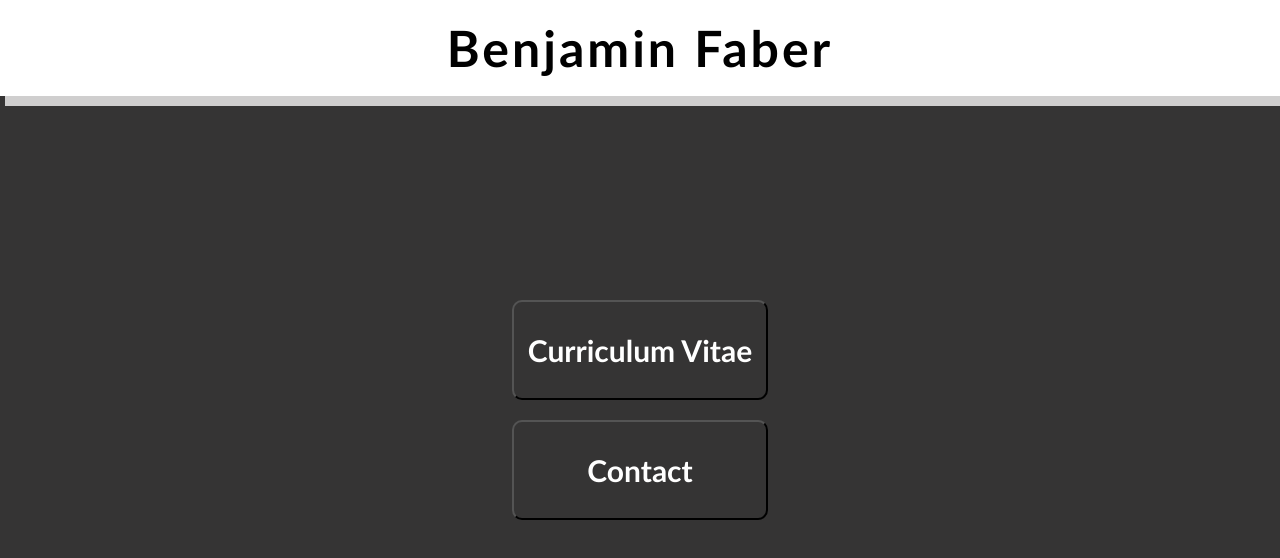
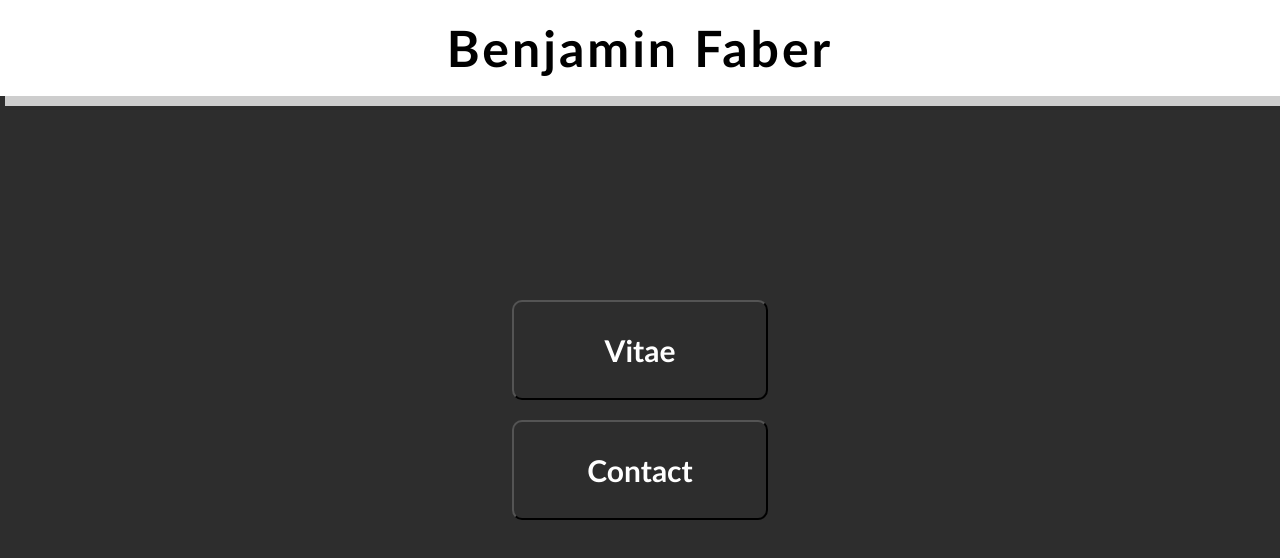
Before and after one commit to FaberBenjamin/central-portfolio, a React (Create React App) app: page /home in a window 1280 px wide. Shown: the top 558 px of the page. Built offline with nearby package versions, Linux system fonts and the light colour scheme.

Commit message:
Update HomePage.js

```diff
--- a/src/pages/HomePage.js
+++ b/src/pages/HomePage.js
@@ -6,7 +6,7 @@ const HomePage = () => {
     return (
         <div className={classes.page_wrapper}>
             <div className={classes.button_container}>
-            <Link className={classes.link} to="/curriculum"><button className={classes.custom_button}>Curriculum Vitae</button></Link>
+            <Link className={classes.link} to="/curriculum"><button className={classes.custom_button}> Vitae</button></Link>
             <Link className={classes.link}  to="/contact"><button className={classes.custom_button}>Contact</button></Link>
             </div>
         </div>
```
